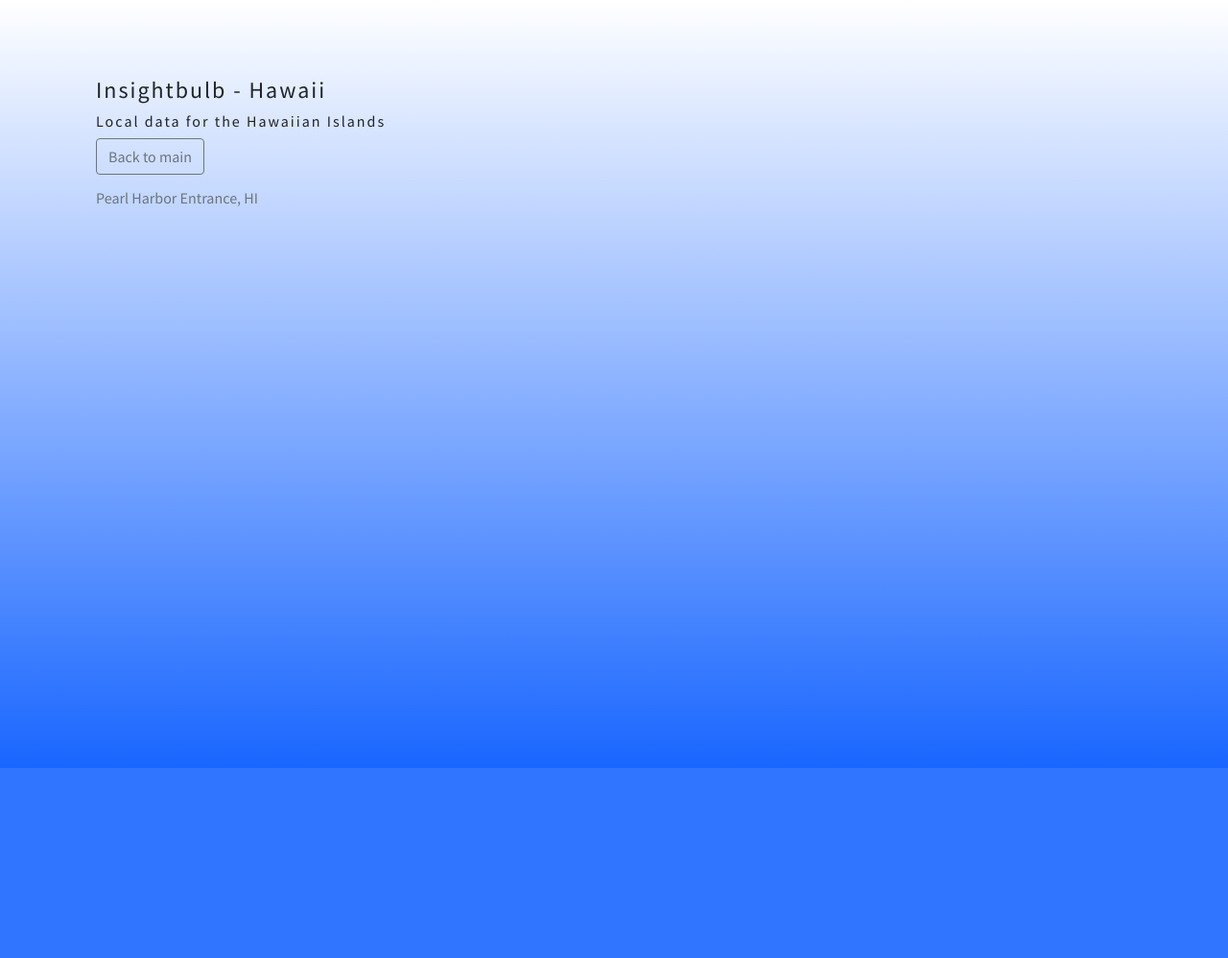
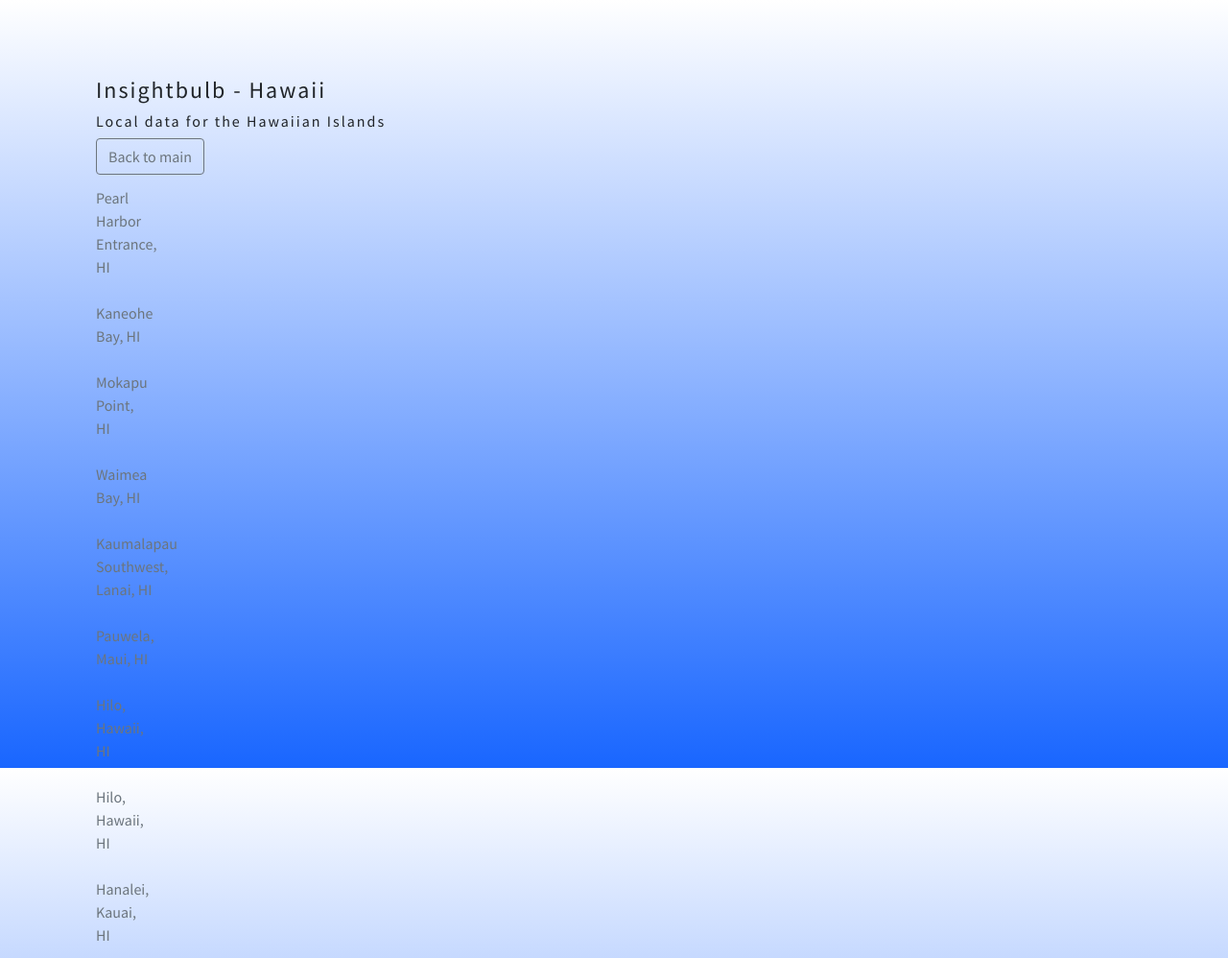
Before and after one commit to insightbulb/insightbulb, a Flask app: template templates/hawaii.html in a window 1280 px wide. Shown: the whole page at 96% size. Before the commit the page ends 800 px from the top, so only its background shows below. Run offline with Flask 2, Linux system fonts and the light colour scheme; the template is opened without the code that fills it, so the values that code supplies are empty; parts of the project's set-up code (start-up, migrations or seed data) failed here and were passed over; some libraries are stand-ins or nearby versions.

Commit message:
Added all wave data to table

```diff
--- a/app.py
+++ b/app.py
@@ -81,10 +81,35 @@ def index():
 
 @app.route('/hawaii')
 def hawaii():
-    station_url = ['https://www.ndbc.noaa.gov/station_page.php?station=51211']
+    station_url = [
+        'https://www.ndbc.noaa.gov/station_page.php?station=51211',
+        'https://www.ndbc.noaa.gov/station_page.php?station=51210',
+        'https://www.ndbc.noaa.gov/station_page.php?station=51202',
+        'https://www.ndbc.noaa.gov/station_page.php?station=51212',
+        'https://www.ndbc.noaa.gov/station_page.php?station=51201',
+        'https://www.ndbc.noaa.gov/station_page.php?station=51213',
+        'https://www.ndbc.noaa.gov/station_page.php?station=51205',
+        'https://www.ndbc.noaa.gov/station_page.php?station=51206',
+        'https://www.ndbc.noaa.gov/station_page.php?station=51208'
+    ]
+
     print(get_wave_data(station_url[0]))
     pearl_harbor = get_wave_data(station_url[0])
-    return render_template('hawaii.html', pearl_harbor=pearl_harbor)
+    kaneohe_bay = get_wave_data(station_url[1])
+    mokapu_point = get_wave_data(station_url[2])
+    barbers_point = get_wave_data(station_url[3])
+    waimea_bay = get_wave_data(station_url[4])
+    kaumalapau = get_wave_data(station_url[5])
+    pauwela = get_wave_data(station_url[6])
+    hilo = get_wave_data(station_url[7])
+    hanalei = get_wave_data(station_url[8])
+
+
+
+    return render_template('hawaii.html', pearl_harbor=pearl_harbor, kaneohe_bay=kaneohe_bay,
+                            mokapu_point=mokapu_point, waimea_bay=waimea_bay,
+                            kaumalapau=kaumalapau, pauwela=pauwela, hilo=hilo,
+                            hanalei=hanalei)
 
 
 @app.route('/show-tide-extrema')
--- a/templates/hawaii.html
+++ b/templates/hawaii.html
@@ -40,13 +40,100 @@
     <div class='container'>
         <div class="row">
             <div class="col">
-
-                <table id="wave-table" class="table">
-                        <caption>Pearl Harbor Entrance, HI</caption>
+                <table class="wave-table" class="table">
+                    <caption>Pearl Harbor Entrance, HI</caption>
                     <tbody>
                         <tr>
                         {% for data in pearl_harbor %}
-                            <td class="wvht">{{ data }}</td>
+                            <td>{{ data }}</td>
+                        {% endfor %}
+                        </tr>
+                    </tbody>
+                </table>
+
+                <table class="wave-table" class="table">
+                    <caption>Kaneohe Bay, HI</caption>
+                    <tbody>
+                        <tr>
+                        {% for data in kaneohe_bay %}
+                            <td>{{ data }}</td>
+                        {% endfor %}
+                        </tr>
+                    </tbody>
+                </table>
+
+                <table class="wave-table" class="table">
+                    <caption>Mokapu Point, HI</caption>
+                    <tbody>
+                        <tr>
+                        {% for data in mokapu_point %}
+                            <td>{{ data }}</td>
+                        {% endfor %}
+                        </tr>
+                    </tbody>
+                </table>
+
+                <table class="wave-table" class="table">
+                    <caption>Waimea Bay, HI</caption>
+                    <tbody>
+                        <tr>
+                        {% for data in waimea_bay %}
+                            <td>{{ data }}</td>
+                        {% endfor %}
+                        </tr>
+                    </tbody>
+                </table>
+
+                <table class="wave-table" class="table">
+                    <caption>Kaumalapau Southwest, Lanai, HI</caption>
+                    <tbody>
+                        <tr>
+                        {% for data in kaumalapau %}
+                            <td>{{ data }}</td>
+                        {% endfor %}
+                        </tr>
+                    </tbody>
+                </table>
+
+                <table class="wave-table" class="table">
+                    <caption>Pauwela, Maui, HI</caption>
+                    <tbody>
+                        <tr>
+                        {% for data in pauwela %}
+                            <td>{{ data }}</td>
+                        {% endfor %}
+                        </tr>
+                    </tbody>
+                </table>
+
+                <table class="wave-table" class="table">
+                    <caption>Hilo, Hawaii, HI</caption>
+                    <tbody>
+                        <tr>
+                        {% for data in pauwela %}
+                            <td>{{ data }}</td>
+                        {% endfor %}
+                        </tr>
+                    </tbody>
+                </table>
+
+                <table class="wave-table" class="table">
+                    <caption>Hilo, Hawaii, HI</caption>
+                    <tbody>
+                        <tr>
+                        {% for data in hilo %}
+                            <td>{{ data }}</td>
+                        {% endfor %}
+                        </tr>
+                    </tbody>
+                </table>
+
+                <table class="wave-table" class="table">
+                    <caption>Hanalei, Kauai, HI</caption>
+                    <tbody>
+                        <tr>
+                        {% for data in hanalei %}
+                            <td>{{ data }}</td>
                         {% endfor %}
                         </tr>
                     </tbody>
```
